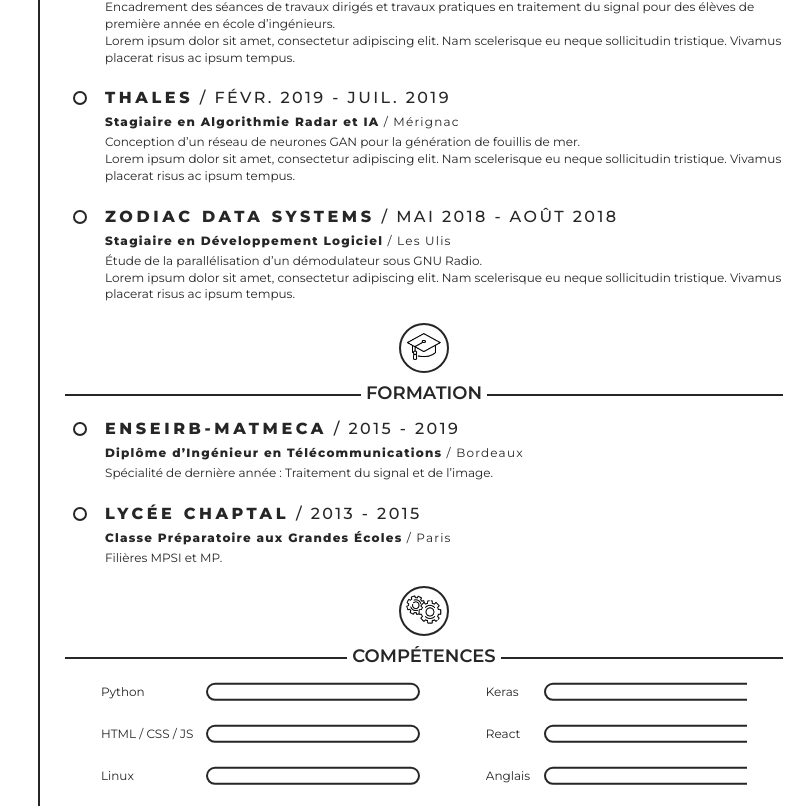
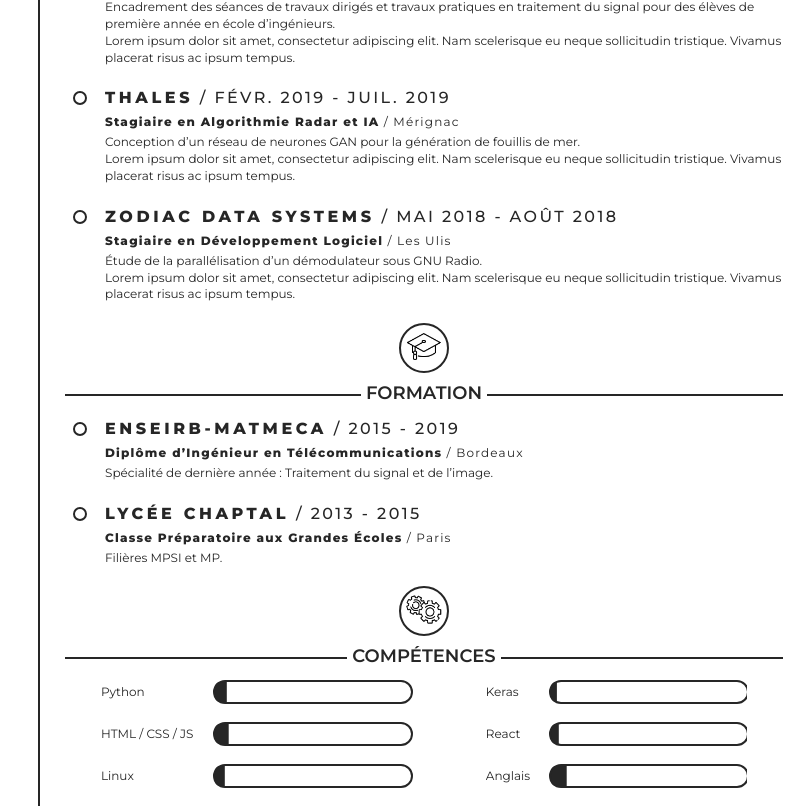
Before and after one commit to jbondu9/my-resume, a React (Create React App) app: page / in a window 1280 px wide. Shown: the part 396-1202 px from the top of the page, without its empty margins (472-1280 px from the left). Built offline with nearby package versions, Linux system fonts and the light colour scheme.

Commit message:
change progression bar

```diff
--- a/src/components/SkillGrid.css
+++ b/src/components/SkillGrid.css
@@ -8,28 +8,32 @@
 }
 
 .skill__elt {
+    position: relative;
     line-height: 2rem;
     overflow: hidden;
 }
 
-.skill__elt > span {
-    position: relative;
-    display: inline-block;
+.skill__bar {
+    position: absolute;
+    top: 0;
+    left: 112px;
+    width: 200px;
+    height: 2rem;
+    border: 2px solid var(--primary-color);
+    border-radius: 25px;
+    box-shadow:
+        -2px 2px var(--secondary-color),
+        -2px -2px var(--secondary-color);
 }
 
-.skill__elt > span::after {
-    content: "";
-    display: block;
-    position: absolute;
-    top: 50%;
-    left: 105px;
-    width: 210px;
-    height: 1.2rem;
-    border: 2px solid var(--primary-color);
-    border-radius: 25px;
-    transform: translateY(-50%);
+.skill__elt:nth-child(2n) > .skill__bar {
+    left: 63px;
 }
 
-.skill__elt:nth-child(2n) > span::after {
-    left: 58px;
+.skill__level {
+    position: relative;
+    height: 100%;
+    transform: scaleX(.1);
+    transform-origin: left center;
+    z-index: -1;
 }
--- a/src/components/SkillGrid.js
+++ b/src/components/SkillGrid.js
@@ -2,9 +2,17 @@ import React from "react";
 import "./SkillGrid.css";
 
 function SkillElt(props) {
+    const level = {
+        backgroundColor: "#262626",
+        width: props.skillLevel + "%",
+    };
+
     return (
         <div className="skill__elt">
-            <span>{props.skillName}</span>
+            <span className="skill__name">{props.skillName}</span>
+            <div className="skill__bar">
+                <div className="skill__level" style={level}></div>
+            </div>
         </div>
     );
 }
@@ -16,6 +24,7 @@ class SkillGrid extends React.Component {
                 return (
                     <SkillElt
                         skillName={skill.name}
+                        skillLevel={skill.level}
                         key={i}
                     />
                 );
--- a/src/data/data.json
+++ b/src/data/data.json
@@ -67,23 +67,23 @@
   "skills": [
     {
       "name": "Python",
-      "level": 64
+      "level": 60
     },
     {
       "name": "Keras",
-      "level": 28
+      "level": 30
     },
     {
       "name": "HTML / CSS / JS",
-      "level": 72
+      "level": 70
     },
     {
       "name": "React",
-      "level": 60
+      "level": 40
     },
     {
       "name": "Linux",
-      "level": 52
+      "level": 50
     },
     {
       "name": "Anglais",
--- a/src/index.css
+++ b/src/index.css
@@ -1,5 +1,6 @@
 :root {
     --primary-color: #262626;
+    --secondary-color: #ffffff;
     --container-padding: 25px;
     --container-width: calc(100% - var(--container-padding) * 2);
 }
```
